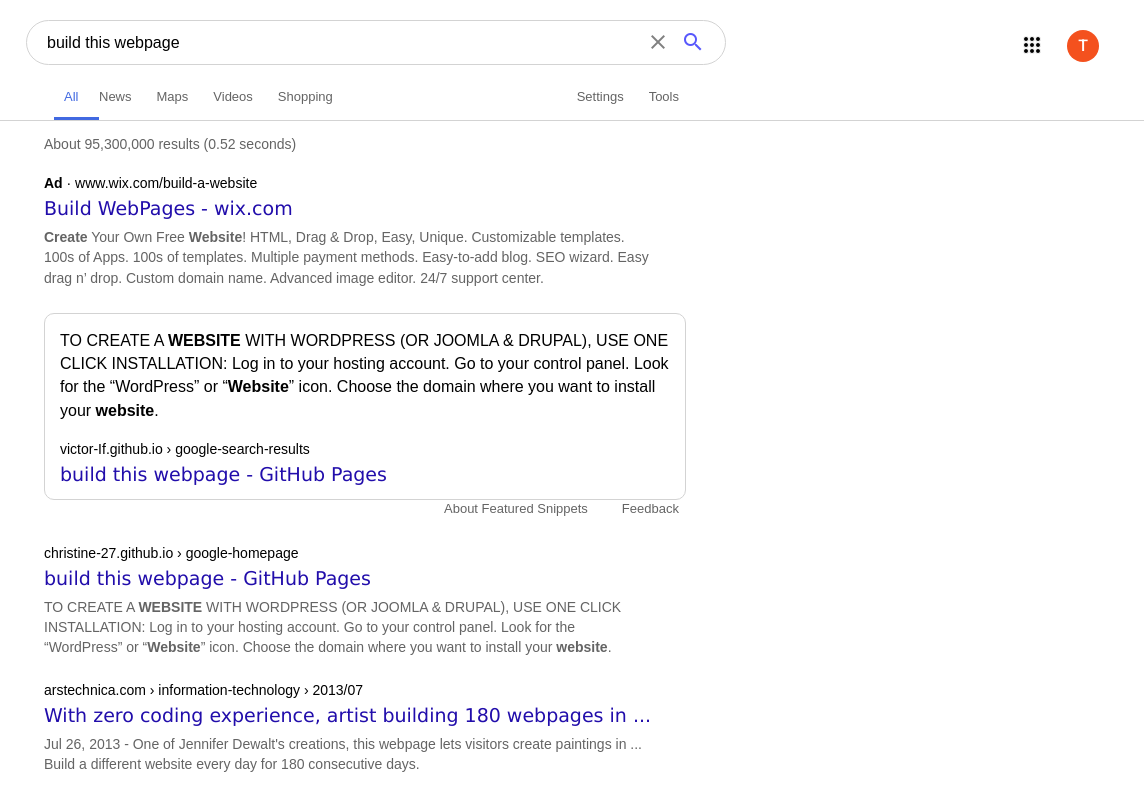
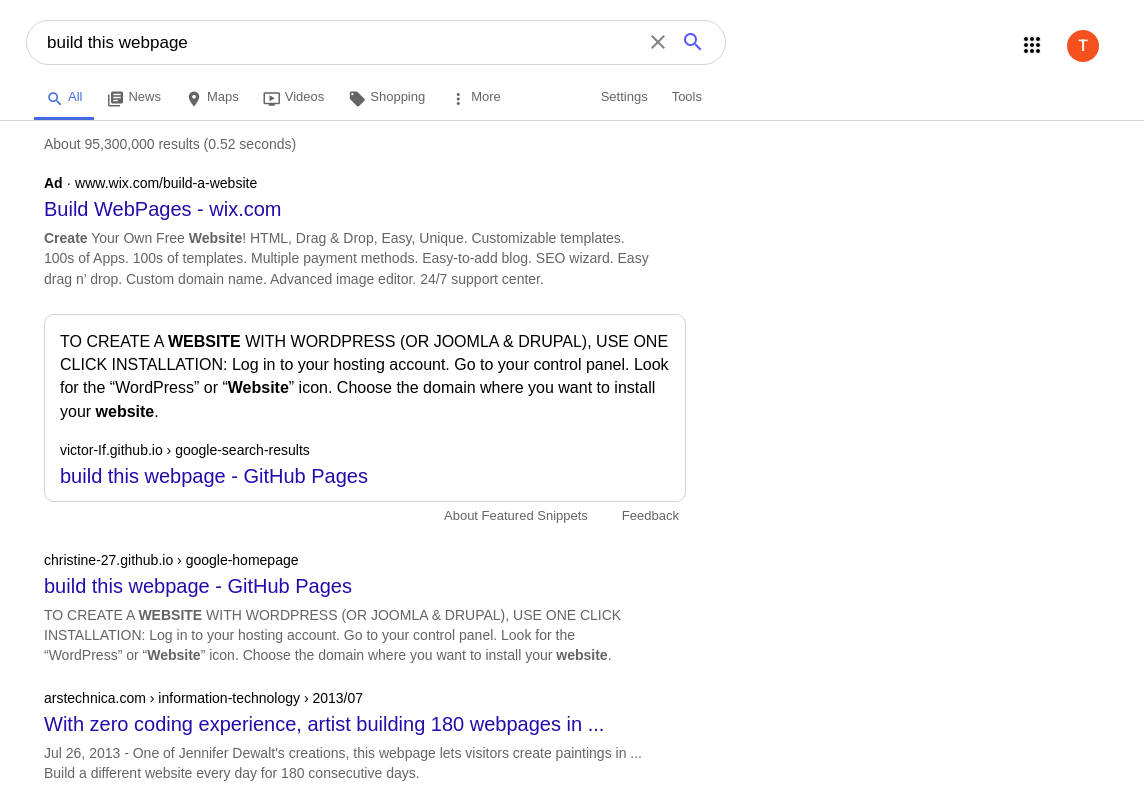
Before and after one commit to tim87henry/google_results_page, a plain HTML site: page index.html in a window 1280 px wide. Shown: the top 796 px of the page, 136-1280 px from the left. Drawn offline with Linux system fonts and the light colour scheme.

Commit message:
Styled the page and added Google Icons

```diff
--- a/index.html
+++ b/index.html
@@ -4,7 +4,7 @@
         <link href="reset.css" rel="stylesheet">
         <link href="style.css" rel="stylesheet">
         <link href="https://fonts.googleapis.com/css2?family=Roboto:wght@500&display=swap" rel="stylesheet">
-        <link rel="stylesheet" href="https://fonts.googleapis.com/icon?family=Material+Icons">
+        <link href="https://fonts.googleapis.com/icon?family=Material+Icons" rel="stylesheet">
     </head>
     <body>
         <div class="header">
@@ -26,11 +26,12 @@
             </div>
             <div class="glinks-section">
                 <div class="glinks-left">
-                    <div id="curr"><a href="#" class="glink"></a>All</a></div>
-                    <div class="glink"><a href="#">News</a></div>
-                    <div class="glink"><a href="#">Maps</a></div>
-                    <div class="glink"><a href="#">Videos</a></div>
-                    <div class="glink"><a href="#">Shopping</a></div>
+                    <a href="#" class="glink" id="curr"><i class="material-icons" id="gsrc">search</i>All</a>
+                    <a href="#" class="glink"><i class="material-icons" id="gsrc">library_books</i>News</a>
+                    <a href="#" class="glink"><i class="material-icons" id="gsrc">place</i>Maps</a>
+                    <a href="#" class="glink"><i class="material-icons" id="gsrc">ondemand_video</i>Videos</a>
+                    <a href="#" class="glink"><i class="material-icons" id="gsrc">local_offer</i>Shopping</a>
+                    <a href="#" class="glink"><i class="material-icons" id="gsrc">more_vert</i>More</a>
                 </div>
                 <div class="glinks-right">
                         <a href="#" class="glink">Settings</a>
@@ -102,10 +103,10 @@
             <div class="relatedlist">
                 <p>Searches related to build this webpage</p>
                 <table class="relatedlinks">
-                    <tr><td><a href="#">website</a></td><td><a href="#">ways to build a website</a></td></tr>
-                    <tr><td><a href="#">how to create a website pdf</a></td><td><a href="#">learn to build a website</a></td></tr>
-                    <tr><td><a href="#">how to create a website free of cost</a></td><td><a href="#">how to build a good website</a></td></tr>
-                    <tr><td><a href="#">how difficult is it to build a website</a></td><td><a href="#">how to build a website for a client</a></td></tr>
+                    <tr><td><a href="#"><b>website</b></a></td><td><a href="#"><b>ways to</b> build <b>a website</b></a></td></tr>
+                    <tr><td><a href="#"><b>how to create a website pdf</b></a></td><td><a href="#"><b>learn to</b> build <b>a website</b></a></td></tr>
+                    <tr><td><a href="#"><b>how to create a website free of cost</b></a></td><td><a href="#"><b>how to</b> build <b>a good website</b></a></td></tr>
+                    <tr><td><a href="#"><b>how difficult is it to</b> build <b>a website</b></a></td><td><a href="#"><b>how to</b> build <b>a website for a client</b></a></td></tr>
                 </table>
             </div>
             <div class="next">
--- a/style.css
+++ b/style.css
@@ -34,7 +34,8 @@
     border-color: lightgray;
     background: white;
     padding-left: 20px;
-    font-size: 16px;
+    font-size: 17px;
+    font-family: Arial, Helvetica, sans-serif;
 }
 
 .gsearch:hover {
@@ -100,8 +101,8 @@
 .glinks-section {
     position: absolute;
     margin-top: 90px;
-    margin-left: 190px;
-    width: 650px;
+    margin-left: 170px;
+    width: 680px;
     height: 200px;
 }
 
@@ -115,15 +116,14 @@
 .glink {
     display: flex;
     justify-content: center;
-    margin-right: 25px;
+    padding-right: 12px;
+    padding-left: 12px;
     text-align: center;
 }
 
 #curr {
     border-bottom: solid royalblue 3px;
     color: royalblue;
-    padding-left: 10px;
-    padding-right: 10px;
     height: 27px;
     font-family: Arial, Helvetica, sans-serif;
     font-size: 13px;
@@ -137,6 +137,11 @@
 .glinks-right {
     float: right;
     display: flex;
+}
+
+#gsrc {
+    margin-right: 4px;
+    font-size: 18px;
 }
 
 .main {
@@ -164,8 +169,8 @@
 
 .result-heading {
     margin-top: 9px;
-    font-size: 19px;
-    font-family:  Verdana, Geneva, Tahoma, sans-serif;
+    font-size: 20px;
+    font-family: Arial, Helvetica, sans-serif;
 }
 
 .result-heading a {
@@ -202,6 +207,7 @@
 .snip-footer {
     margin-left: 400px;
     margin-bottom: 30px;
+    margin-top: 5px;
 }
 
 .snip-footer a {
@@ -220,7 +226,7 @@
     border: solid 1px lightgray;
     width: 650px;
     margin-top: 25px;
-    font-family: Verdana, Geneva, Tahoma, sans-serif;
+    font-family: Arial, Helvetica, sans-serif;
 }
 
 .peopleask tr {
@@ -270,7 +276,7 @@
 
 .relatedlist {
     margin-top: 25px;
-    font-family: Verdana, Geneva, Tahoma, sans-serif;
+    font-family: Arial, Helvetica, sans-serif;
 }
 
 .relatedlist p {
@@ -282,10 +288,11 @@
     margin-bottom: 35px;
     width: 700px;
     font-size: 14px;
+    font-family: Arial, Helvetica, sans-serif;
 }
 
 .relatedlinks td {
-    padding-top: 5px;
+    padding-top: 7px;
 }
 
 .relatedlinks a {
@@ -351,7 +358,7 @@
 }
 
 .footer a:hover {
-    font-weight: bold;
+    color: black;
 }
 
 .foot-top {
```
